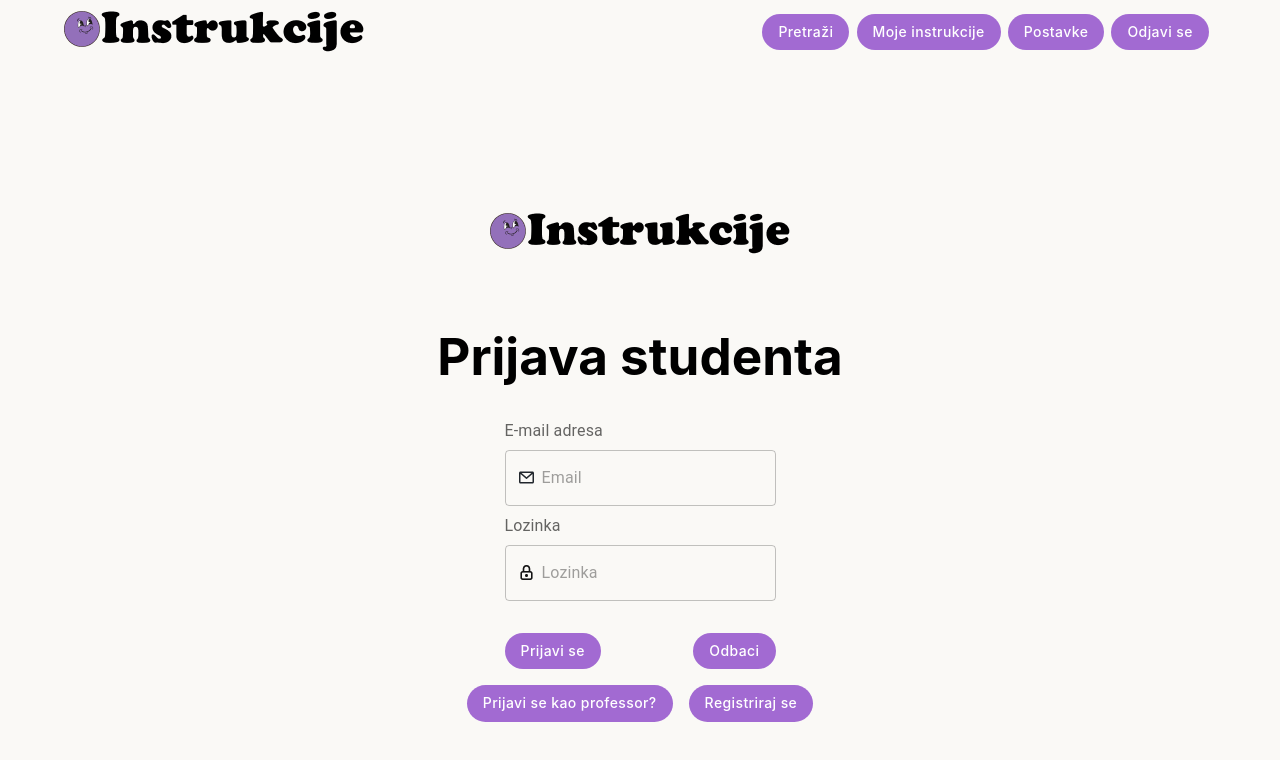
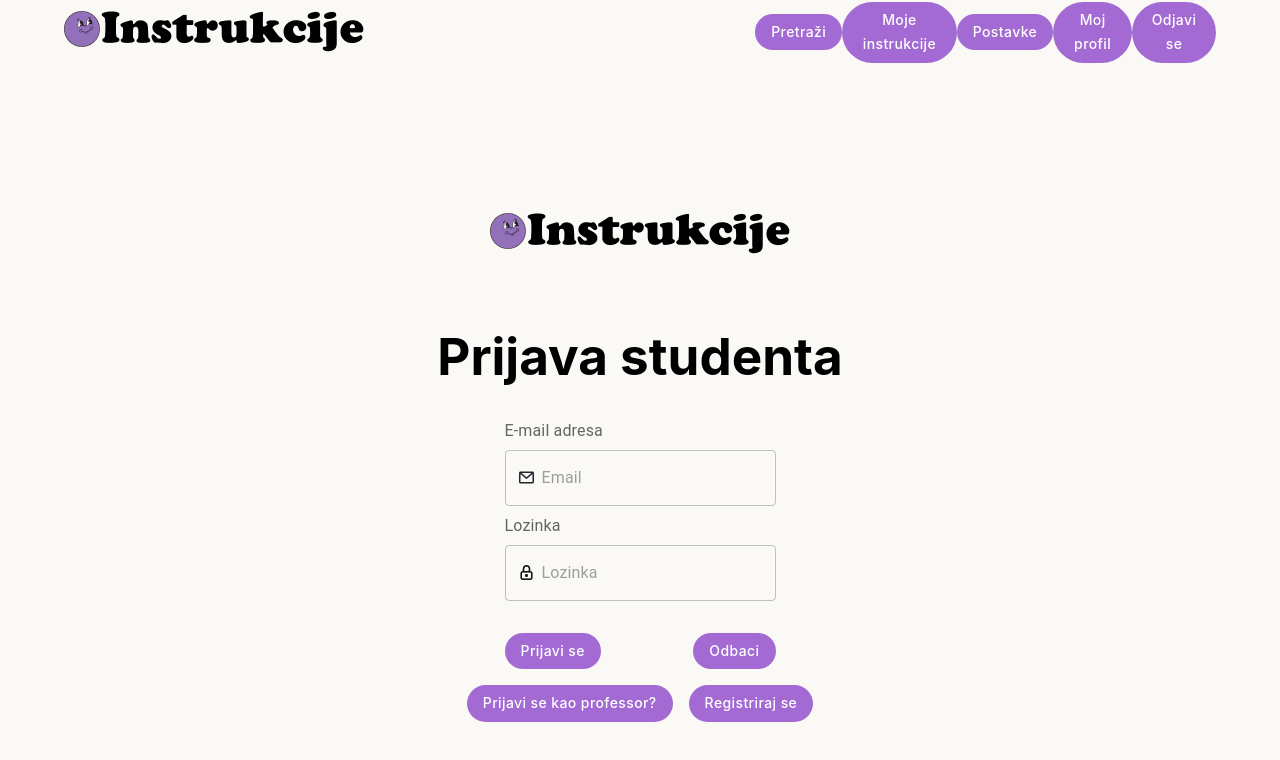
Before and after one commit to lukakolacevic/Comperio-frontend, a React (Vite) app: page /login in a window 1280 px wide. Shown: the top 760 px of the page. Built offline with nearby package versions, Linux system fonts and the light colour scheme; sample sign-in values are in the browser's storage.

Commit message:
split the profile page and sessions page

```diff
--- a/src/App.jsx
+++ b/src/App.jsx
@@ -4,10 +4,11 @@ import Navbar from './components/navbar/Navbar.jsx';
 import LoginPage from './pages/loginpage/LoginPage.jsx';
 import RegisterPage from './pages/registerpage/RegisterPage.jsx';
 import SubjectPage from './pages/subject/SubjectPage.jsx';
-import ProfilePage from './pages/profilepage/ProfilePage.jsx';
+import SessionPage from './pages/sessionpage/SessionPage.jsx';
 import PingPage from './pages/pages/PingPage.jsx';
 import SettingsPage from './pages/settings/SettingsPage.jsx';
 import NewSubject from './pages/newsubjectpage/NewSubjectPage.jsx';
+import ProfilePage from './pages/profilepage/ProfilePage.jsx'
 
 function App() {
   return (
@@ -19,7 +20,8 @@ function App() {
           <Route path="/subject/:subjectName" element={<SubjectPage />} />
           <Route path="/login" element={<LoginPage />} />
           <Route path="/register" element={<RegisterPage />} />
-          <Route path="/profile" element={<ProfilePage />} />
+          <Route path="/my-sessions" element={<SessionPage />} />
+          <Route path="/profile" element={<ProfilePage/>}/>
           <Route path="/ping" element={<PingPage />} />
           <Route path="/settings" element={<SettingsPage />} />
           <Route path="/new" element={<NewSubject />} />
--- a/src/components/navbar/Navbar.jsx
+++ b/src/components/navbar/Navbar.jsx
@@ -25,11 +25,14 @@ function HomePage() {
               <Link to="/">
                 <Button variant="contained">Pretraži</Button>
               </Link>
-              <Link to="/profile">
+              <Link to="/my-sessions">
                 <Button variant="contained">Moje instrukcije</Button>
               </Link>
               <Link to="/settings">
                 <Button variant="contained">Postavke</Button>
+              </Link>
+              <Link to="/profile">
+                <Button variant="contained">Moj profil</Button>
               </Link>
               {user.status === "professor" && (
                 <Link to="/new">
```
